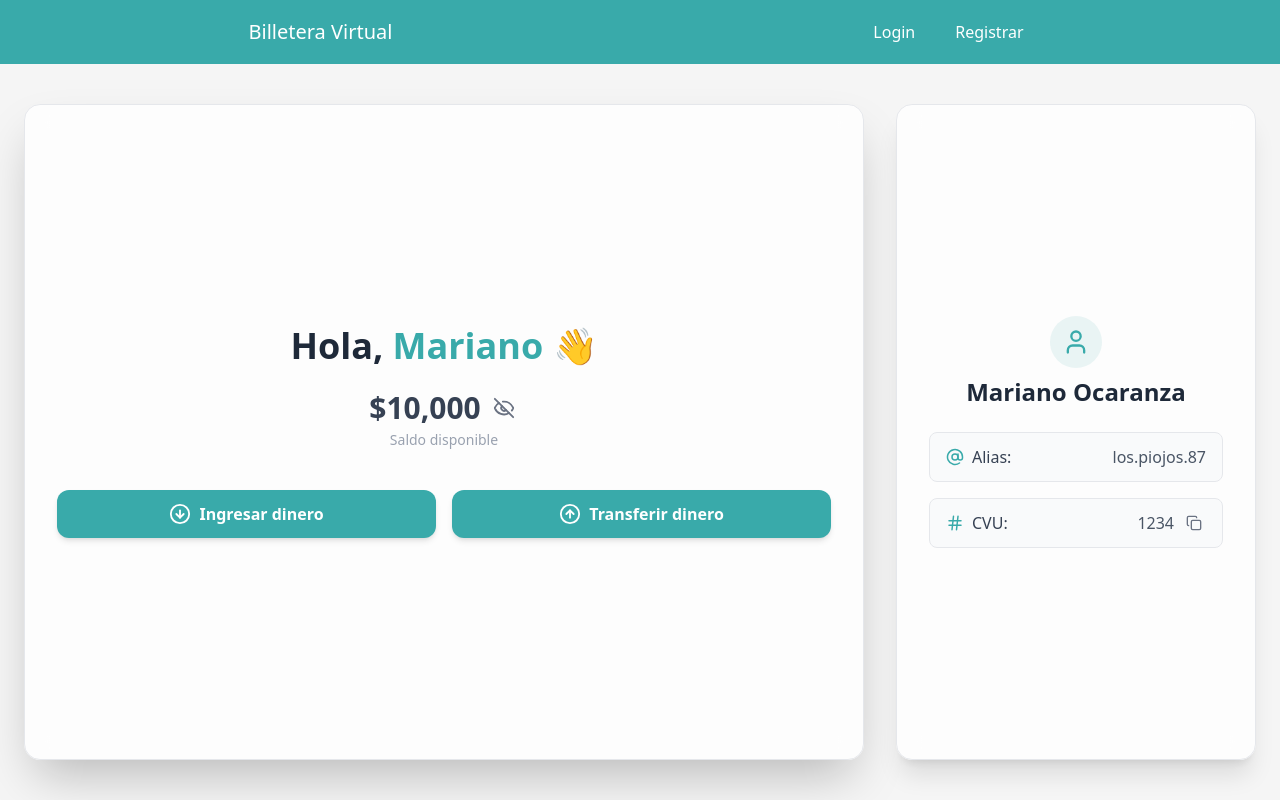
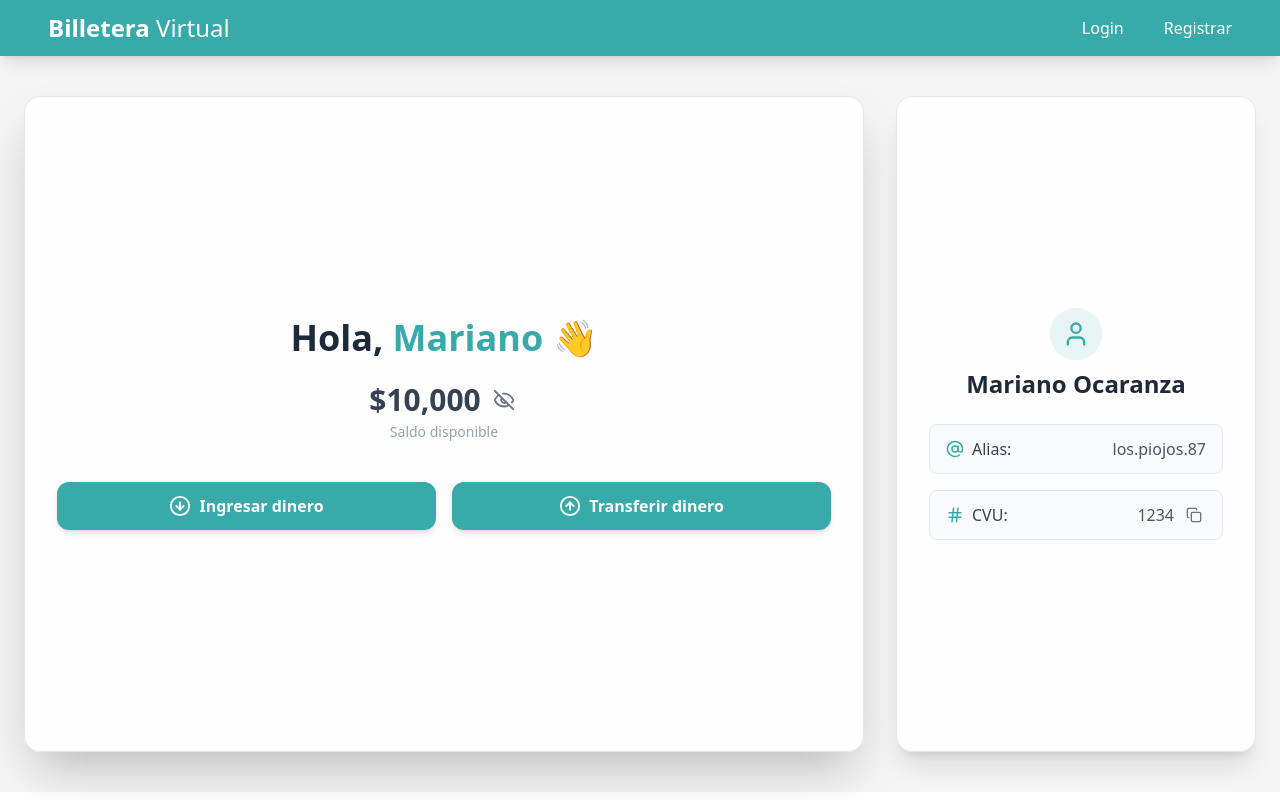
Before and after one commit to MarianoOcaranza/billetera-virtual, a React (Vite) app: page / in a window 1280 px wide. Built offline with nearby package versions, Linux system fonts and the light colour scheme.

Commit message:
Header improve with IA

```diff
--- a/src/components/Header.tsx
+++ b/src/components/Header.tsx
@@ -1,6 +1,6 @@
 import { Menu, X } from "lucide-react";
 import { useEffect, useState } from "react";
-import { Link } from "react-router-dom"
+import { Link } from "react-router-dom";
 
 const Header: React.FC = () => {
 	const [isMobile, setIsMobile] = useState(true);
@@ -11,84 +11,81 @@ const Header: React.FC = () => {
 			setIsMobile(window.innerWidth < 768);
 		};
 		handleResize();
-
 		window.addEventListener("resize", handleResize);
 		return () => window.removeEventListener("resize", handleResize);
 	}, []);
 
 	return (
-        <header
-			className="z-999 flex p-3 bg-[#39AAAA] max-h-[64px] text-white sticky top-0 md:justify-around justify-between"
+		<header className="z-50 sticky top-0 w-full bg-[#39AAAA] shadow-lg">
+			<div className="flex items-center justify-between px-6 py-3 md:px-12">
+				{/* Logo / Marca */}
+				<Link
+					to="/"
+					className="text-2xl font-extrabold text-white hover:text-gray-100 transition-colors"
 				>
-			<div className="flex justify-center items-center cursor-pointer">
-				<Link to="/" className="text-xl font-extralight">
-					Billetera Virtual
+					Billetera <span className="font-light">Virtual</span>
 				</Link>
-			</div>
 
+				{/* Botón menú móvil */}
 				{isMobile ? (
 					<>
 						{isMenuOpen ? (
-						<>
-							<nav className="flex absolute bg-[#39AAAA] p-4 w-full top-0 right-0 shadow-md flex-col">
 							<X
+								size={30}
 								onClick={() => setIsMenuOpen(false)}
-									className="self-end cursor-pointer"
+								className="text-white cursor-pointer hover:scale-110 transition-transform"
 							/>
-								<div className="flex items-center cursor-pointer mb-5">
+						) : (
+							<Menu
+								size={30}
+								onClick={() => setIsMenuOpen(true)}
+								className="text-white cursor-pointer hover:scale-110 transition-transform"
+							/>
+						)}
+					</>
+				) : (
+					<nav>
+						<ul className="flex items-center gap-10 font-medium text-white">
 							<Link
-										to="/"
-										onClick={() => setIsMenuOpen(false)}
-										className="text-xl font-extralight"
+								to="/login"
+								className="hover:underline underline-offset-4 hover:text-gray-100 transition-all duration-200"
 							>
-										Billetera Virtual
+								Login
 							</Link>
+							<Link
+								to="/register"
+								className="hover:underline underline-offset-4 hover:text-gray-100 transition-all duration-200"
+							>
+								Registrar
+							</Link>
+						</ul>
+					</nav>
+				)}
 			</div>
-								<ul className="flex flex-col p-2 font-light gap-10 items-center">
+
+			{/* Menú móvil */}
+			{isMobile && isMenuOpen && (
+				<nav className="absolute top-[64px] left-0 w-full bg-[#39AAAA] shadow-md animate-slideDown">
+					<ul className="flex flex-col items-center py-6 gap-6 text-white font-medium">
 						<Link
 							to="/login"
 							onClick={() => setIsMenuOpen(false)}
-										className="hover:underline hover:text-lg cursor-pointer transition-all duration-300"									>
+							className="hover:underline underline-offset-4 hover:text-gray-100 transition-all duration-200"
+						>
 							Login
 						</Link>
 						<Link
 							to="/register"
 							onClick={() => setIsMenuOpen(false)}
-										className="hover:underline hover:text-lg cursor-pointer transition-all duration-300"
+							className="hover:underline underline-offset-4 hover:text-gray-100 transition-all duration-200"
 						>
 							Registrar
 						</Link>
 					</ul>
 				</nav>
-						</>
-					) : (
-						<Menu
-							size={30}
-							onClick={() => setIsMenuOpen(true)}
-							className="cursor-pointer"
-						/>
-					)}
-				</>
-			) : (
-				<>
-					<nav>
-						<ul className="flex p-2 font-light gap-10">
-							<Link
-								to="/login"
-								className="hover:underline hover:text-lg cursor-pointer transition-all duration-300"							>
-								Login
-							</Link>
-							<Link
-								to="/register"
-								className="hover:underline hover:text-lg cursor-pointer transition-all duration-300">
-								Registrar
-							</Link>
-						</ul>
-					</nav>
-				</>
 			)}
 		</header>
-    )
-}
+	);
+};
 
-export default Header
+export default Header;
```
Lines whose indentation alone changed are shown as unchanged.
